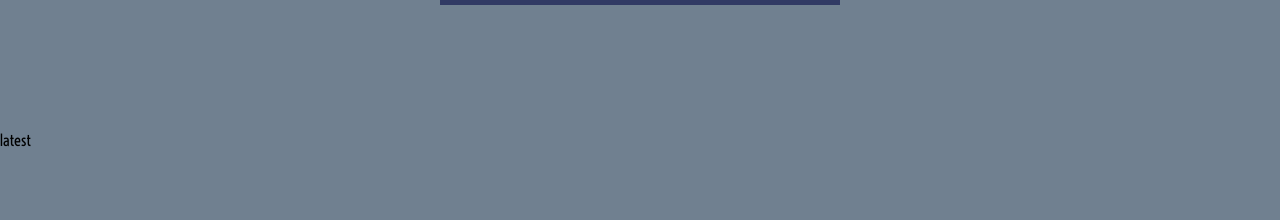
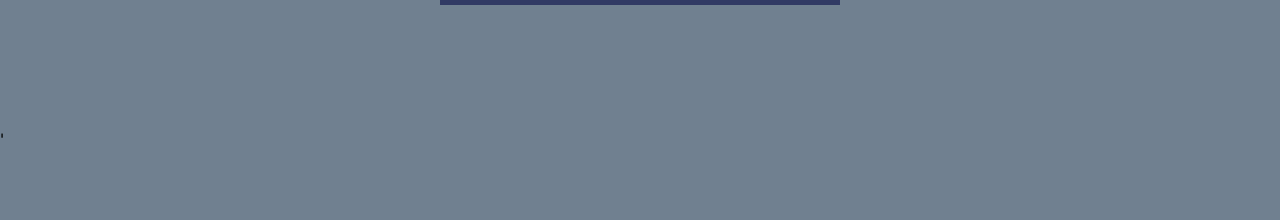
Before and after one commit to MissTitanK3/old_town_TTD, a React (Create React App) app in the folder client/: page / in a window 1280 px wide. Shown: the part 5460-5680 px from the top of the page. Built offline with nearby package versions, Linux system fonts and the light colour scheme.

Commit message:
Minor adjustments

```diff
--- a/client/src/controller/nav-control/TopNav.js
+++ b/client/src/controller/nav-control/TopNav.js
@@ -54,6 +54,7 @@ export default function TopNav() {
       </TopNavWrap>
       <MobileWrap>
         <LogoWrap>
+          {/* Add link here for mobile home */}
           <img src={LogoImg} alt="Olde Town Logo" />
         </LogoWrap>
         <DrawerNav />
--- a/client/src/view/Home.js
+++ b/client/src/view/Home.js
@@ -92,10 +92,8 @@ export default function Home() {
           accent='blue'
           mid='midAqua'
         />
-      </LongWrapper>
-      <div>
-        latest
-      </div>
+      </LongWrapper>'
+      {/* TODO add instafeed */}
     </div>
   )
 }
--- a/package.json
+++ b/package.json
@@ -24,7 +24,8 @@
     "concurrently": "^6.0.1",
     "cors": "^2.8.5",
     "esm": "^3.2.25",
-    "express": "^4.17.1"
+    "express": "^4.17.1",
+    "isomorphic-fetch": "^3.0.0"
   },
   "devDependencies": {
     "nodemon": "^2.0.7"
```
Also changed, not shown: 2 other files (tests, documents, lock files or other folders).
